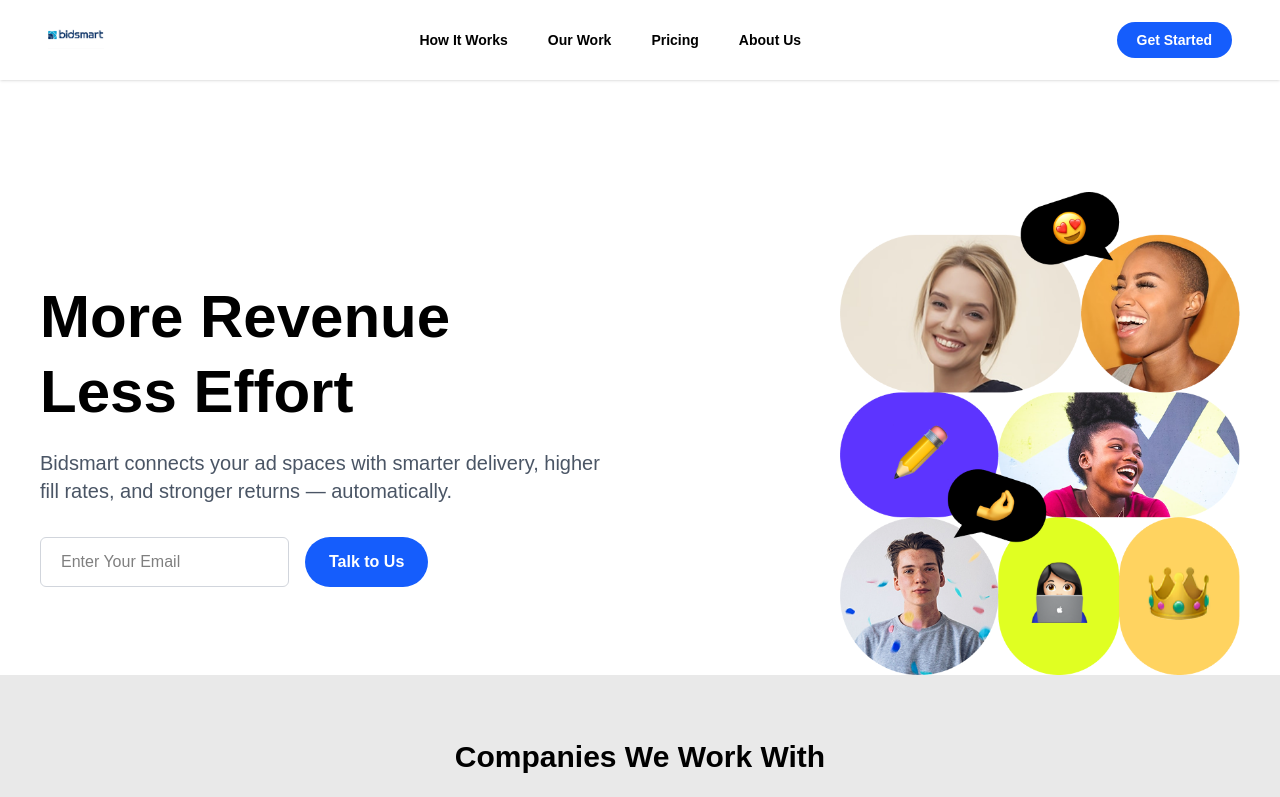
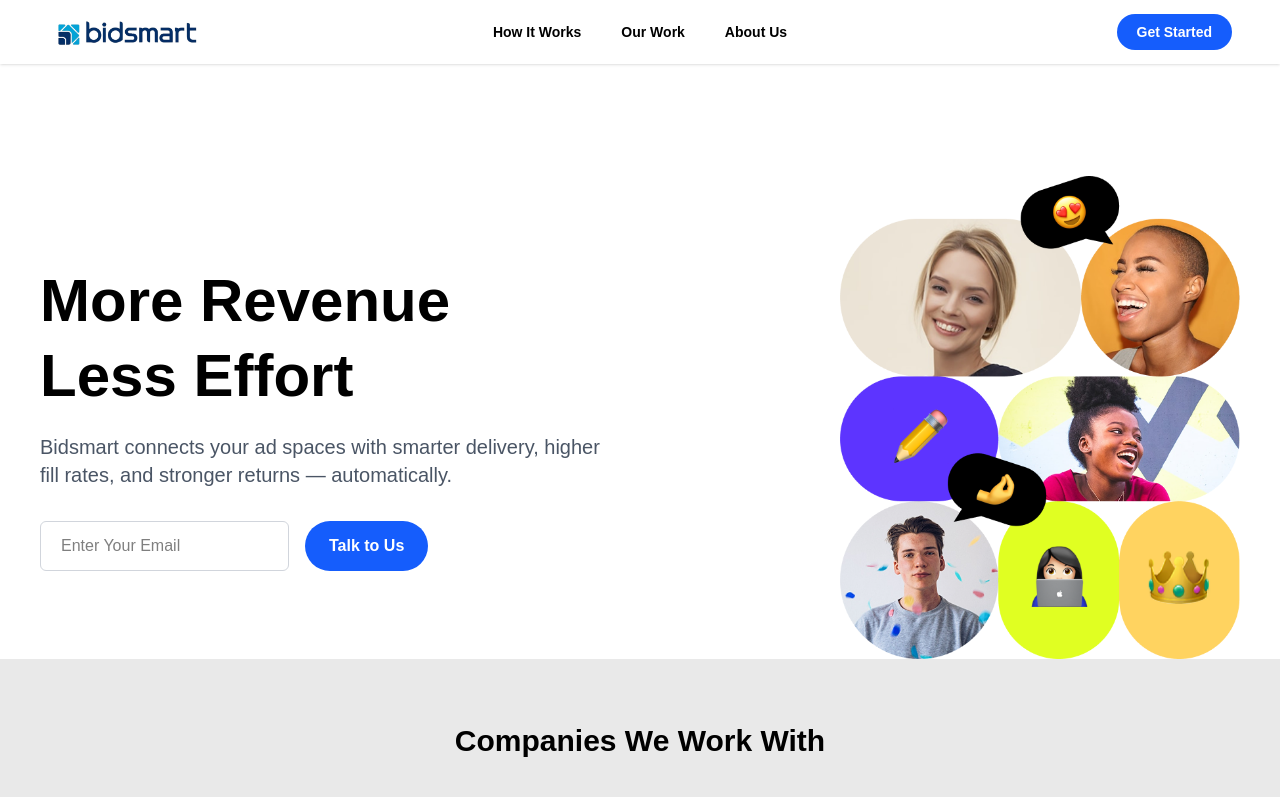
Before and after one commit to hoangtuan1207/bidsmart, a Next.js app: page / in a window 1280 px wide. Shown: the top 797 px of the page. Built offline with nearby package versions, Linux system fonts and the light colour scheme; grey boxes are pictures that could not be loaded.

Commit message:
daily dev 20-05-2025

```diff
--- a/app/components/GlobalReach.tsx
+++ b/app/components/GlobalReach.tsx
@@ -13,7 +13,7 @@ export default function GlobalReach() {
             <span className="text-gray-900">Presence</span>
           </h2>
           <p className="mt-6 text-gray-600 text-lg leading-relaxed">
-            We provide services to our customers around the Globe.
+             A global network, seamless service.
           </p>
           <button className="mt-8 bg-blue-600 hover:bg-blue-700 text-white font-semibold px-6 py-3 rounded-lg shadow-md transition">
             Get Started
--- a/app/components/Navbar.tsx
+++ b/app/components/Navbar.tsx
@@ -7,52 +7,38 @@ export default function Navbar() {
   const [isOpen, setIsOpen] = useState(false);
 
   return (
-    <header className="w-full px-6 lg:px-12 h-20 flex items-center justify-between bg-white shadow-sm relative z-50">
-      {/* Logo + brand */}
+    <header className="w-full h-16 bg-white shadow-sm flex items-center justify-between px-6 lg:px-12 relative z-50">
+      {/* Logo */}
+      <div className="flex items-center">
         <img
-          src="/images/bid-2.png"
+          src="/images/icon-1.png"
           alt="Bidsmart Logo"
-          className="w-14 h-14 object-contain -translate-y-1" // đẩy logo lên ~4px
+          className="w-40 h-14 object-contain" // tăng size logo
         />
+      </div>
 
-
-      {/* Desktop menu */}
-      <nav className="hidden md:flex items-center space-x-10 text-sm font-semibold text-black">
-        <Link href="#how-it-works" className="hover:text-blue-600 transition">How It Works</Link>
-        <Link href="#our-work" className="hover:text-blue-600 transition">Our Work</Link>
-        <Link href="#pricing" className="hover:text-blue-600 transition">Pricing</Link>
-        <Link href="#about-us" className="hover:text-blue-600 transition">About Us</Link>
+      {/* CENTER: Navigation menu - centered absolutely */}
+      <nav className="hidden md:flex absolute left-1/2 -translate-x-1/2 items-center space-x-10 text-sm font-semibold text-black whitespace-nowrap">
+        <Link href="#how-it-works" className="hover:text-blue-600 transition">
+          How It Works
+        </Link>
+        <Link href="#our-work" className="hover:text-blue-600 transition">
+          Our Work
+        </Link>
+        <Link href="#about-us" className="hover:text-blue-600 transition">
+          About Us
+        </Link>
       </nav>
 
-      {/* CTA button */}
+      {/* RIGHT: CTA */}
+      <div className="flex items-center">
         <Link
           href="#book-call"
           className="hidden md:inline-block px-5 py-2 text-sm font-semibold text-white bg-blue-600 rounded-full hover:bg-blue-700 transition"
         >
           Get Started
         </Link>
-
-      {/* Mobile toggle */}
-      <button onClick={() => setIsOpen(!isOpen)} className="md:hidden text-black">
-        {isOpen ? <X size={28} /> : <Menu size={28} />}
-      </button>
-
-      {/* Mobile menu */}
-      {isOpen && (
-        <div className="absolute top-full left-0 w-full bg-white shadow-md flex flex-col items-start space-y-4 p-5 md:hidden font-semibold text-black">
-          <Link href="#how-it-works" onClick={() => setIsOpen(false)}>How It Works</Link>
-          <Link href="#our-work" onClick={() => setIsOpen(false)}>Our Work</Link>
-          <Link href="#pricing" onClick={() => setIsOpen(false)}>Pricing</Link>
-          <Link href="#about-us" onClick={() => setIsOpen(false)}>About Us</Link>
-          <Link
-            href="#book-call"
-            onClick={() => setIsOpen(false)}
-            className="mt-2 px-4 py-2 text-sm font-semibold text-white bg-blue-600 rounded-full hover:bg-blue-700 transition"
-          >
-            Book A Call
-          </Link>
       </div>
-      )}
     </header>
   );
 }
```
Also changed, not shown: public/images/icon-1.png (added). Lines whose indentation alone changed are shown as unchanged.
